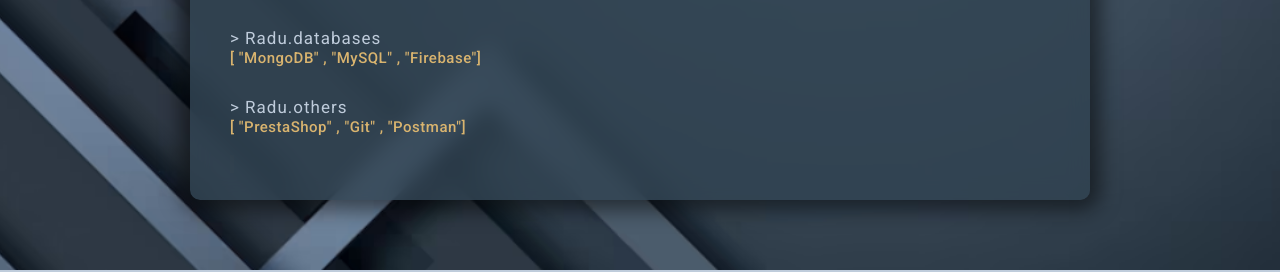
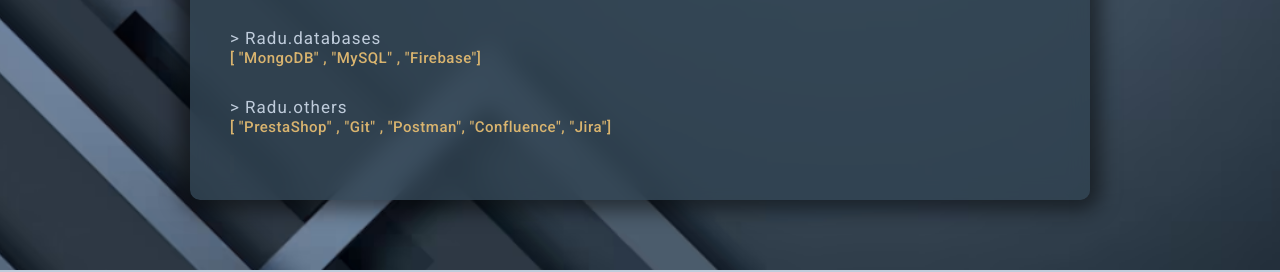
Before and after one commit to GiuranRadu/my-portofolio, a React (Vite) app: page / in a window 1280 px wide. Shown: the part 832-1104 px from the top of the page. Built offline with nearby package versions, Linux system fonts and the light colour scheme; no server answers.

Commit message:
update CV

```diff
--- a/src/Components/HeroSection/HeroSection.jsx
+++ b/src/Components/HeroSection/HeroSection.jsx
@@ -8,7 +8,7 @@
 import myPhoto from '../../assets/myPhoto.jpg'
 import Tilt from 'react-parallax-tilt'
 
-import resume from '../../assets/Radu Cv.pdf'
+import resume from '../../assets/Radu Giuran CV.pdf'
 
 
 function HeroSection() {
@@ -75,7 +75,7 @@
             </div>
             <div>
               <p> &gt; Radu.others</p>
-              <span>[  &#34;PrestaShop&#34; ,  &#34;Git&#34; , &#34;Postman&#34;]</span>
+              <span>[  &#34;PrestaShop&#34; ,  &#34;Git&#34; , &#34;Postman&#34;, &#34;Confluence&#34;, &#34;Jira&#34;] </span>
             </div>
 
             <div className={styles['flicker']}>
```
Also changed, not shown: 2 other files (tests, documents, lock files or other folders).
